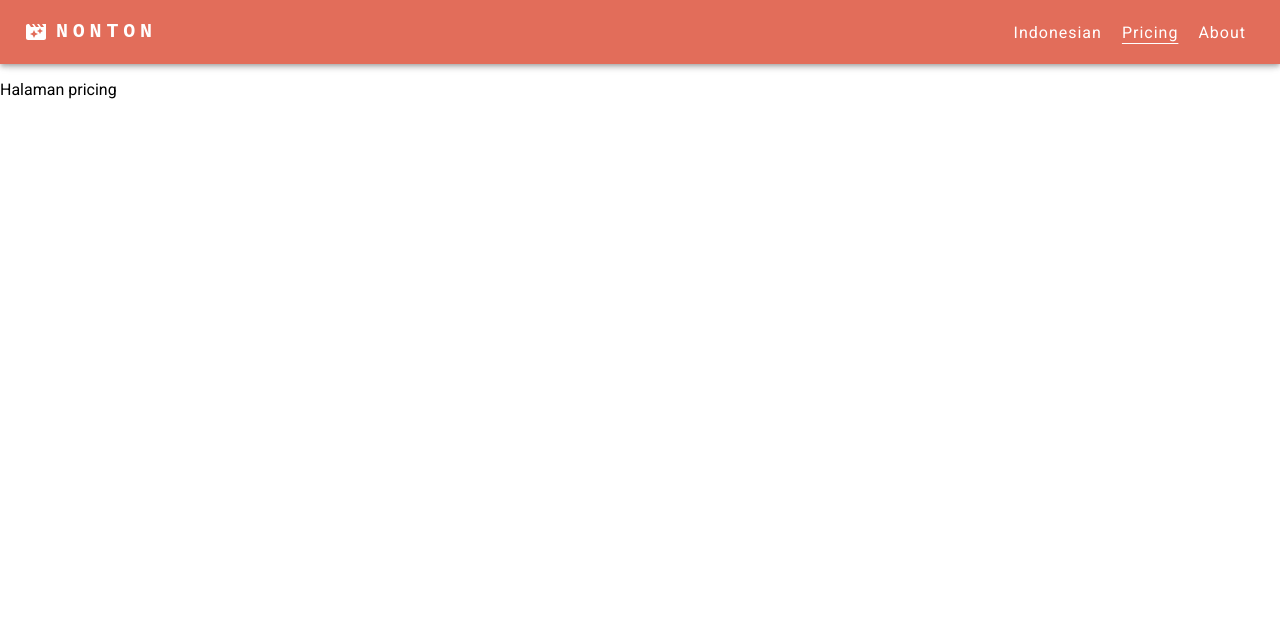
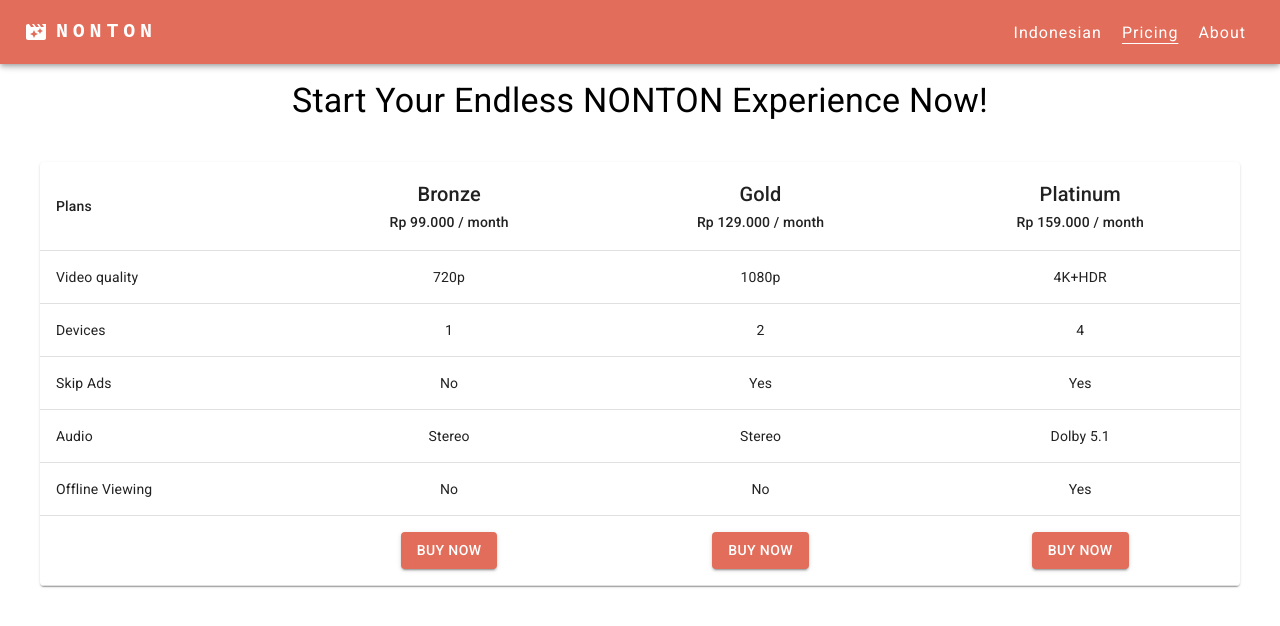
Before and after one commit to depimomo/react-tmdb-movie, a React (Create React App) app: page /pricing in a window 1280 px wide. Shown: the top 626 px of the page. Built offline with nearby package versions, Linux system fonts and the light colour scheme; the HTML template or start-up script is replaced by a standard one.

Commit message:
create pricing page

```diff
--- a/src/App.js
+++ b/src/App.js
@@ -9,6 +9,7 @@ import { Route, Routes } from 'react-router-dom';
 
 import Navbar from './components/Navbar';
 import MovieList from './containers/MovieList';
+import Pricing from './containers/Pricing';
 import theme from './themes/theme';
 
 const App = () => {
@@ -20,7 +21,7 @@ const App = () => {
           <Route path="/" element={<MovieList />} />
           <Route path="about" element={<Box sx={{ mt: 10 }}>Halaman about</Box>} />
           <Route path="indonesian" element={<Box sx={{ mt: 10 }}>Halaman indonesian</Box>} />
-          <Route path="pricing" element={<Box sx={{ mt: 10 }}>Halaman pricing</Box>} />
+          <Route path="pricing" element={<Pricing />} />
         </Routes>
       </div>
     </ThemeProvider>
--- /dev/null
+++ b/src/containers/Pricing.js
@@ -0,0 +1,88 @@
+import { Box, Button, TableFooter, Typography } from '@mui/material';
+import Paper from '@mui/material/Paper';
+import Table from '@mui/material/Table';
+import TableBody from '@mui/material/TableBody';
+import TableCell from '@mui/material/TableCell';
+import TableContainer from '@mui/material/TableContainer';
+import TableHead from '@mui/material/TableHead';
+import TableRow from '@mui/material/TableRow';
+import * as React from 'react';
+
+const createData = (feature, bronze, gold, platinum) => {
+    return { feature, bronze, gold, platinum };
+}
+
+const rows = [
+    createData('Video quality', '720p', '1080p', '4K+HDR'),
+    createData('Devices', 1, 2, 4),
+    createData('Skip Ads', 'No', 'Yes', 'Yes'),
+    createData('Audio', 'Stereo', 'Stereo', 'Dolby 5.1'),
+    createData('Offline Viewing', 'No', 'No', 'Yes'),
+];
+
+const Pricing = () => {
+    return (
+        <Box sx={{
+            display: 'flex',
+            flexDirection: 'column',
+            margin: 5,
+        }}>
+            <Typography component="div" variant="h4" align="center" sx={{ margin: 5 }}>
+                Start Your Endless NONTON Experience Now!
+            </Typography>
+            <TableContainer component={Paper}>
+                <Table aria-label="simple table">
+                    <TableHead>
+                        <TableRow>
+                            <TableCell>Plans</TableCell>
+                            <TableCell align="center">
+                                <Typography component="div" variant="h6">
+                                    Bronze
+                                </Typography>
+                                Rp 99.000 / month
+                            </TableCell>
+                            <TableCell align="center">
+                                <Typography component="div" variant="h6">
+                                    Gold
+                                </Typography>
+                                Rp 129.000 / month
+                            </TableCell>
+                            <TableCell align="center">
+                                <Typography component="div" variant="h6">
+                                    Platinum
+                                </Typography>
+                                Rp 159.000 / month
+                            </TableCell>
+                        </TableRow>
+                    </TableHead>
+                    <TableBody>
+                        {rows.map((row) => (
+                            <TableRow key={row.feature}>
+                                <TableCell> {row.feature} </TableCell>
+                                <TableCell align="center">{row.bronze}</TableCell>
+                                <TableCell align="center">{row.gold}</TableCell>
+                                <TableCell align="center">{row.platinum}</TableCell>
+                            </TableRow>
+                        ))}
+                    </TableBody>
+                    <TableFooter>
+                        <TableRow>
+                            <TableCell></TableCell>
+                            <TableCell align="center">
+                                <Button variant="contained">Buy now</Button>
+                            </TableCell>
+                            <TableCell align="center">
+                                <Button variant="contained">Buy now</Button>
+                            </TableCell>
+                            <TableCell align="center">
+                                <Button variant="contained">Buy now</Button>
+                            </TableCell>
+                        </TableRow>
+                    </TableFooter>
+                </Table>
+            </TableContainer>
+        </Box>
+    );
+}
+
+export default Pricing;
```
